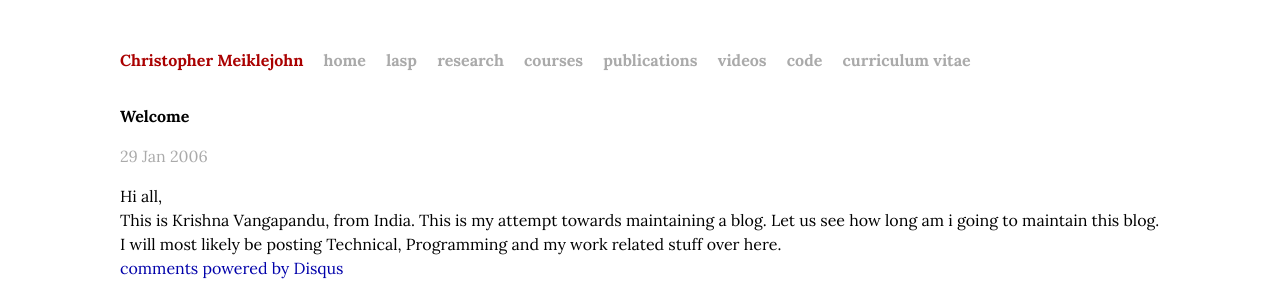
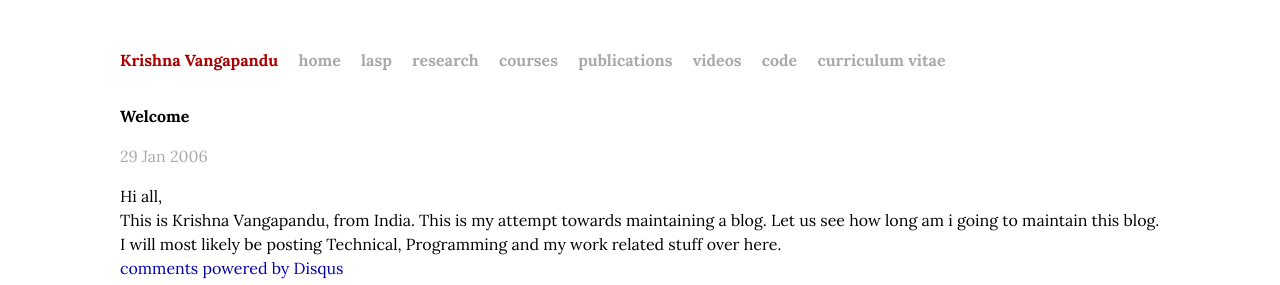
Before and after one commit to krishnabhargav/krishnabhargav.github.com, a Jekyll site: the page built from _posts/2006-01-29-Welcome.html, in a window 1280 px wide, cut to the strip 0-285 px from the top of the page. Built offline with Jekyll 4.4.1, drawn with Linux system fonts in a browser that asks for light colours; comment, search, counter and statistics services are not loaded.

Commit message:
fix config

```diff
--- a/_config.yml
+++ b/_config.yml
@@ -1,5 +1,5 @@
-name: Christopher Meiklejohn
-description: Christopher Meiklejohn
-url: http://christophermeiklejohn.com
+name: Krishna Vangapandu
+description: Musings of a software engineer
+url: http://truebuddi.com
 highlighter: rouge
 exclude: [vendor]
```
